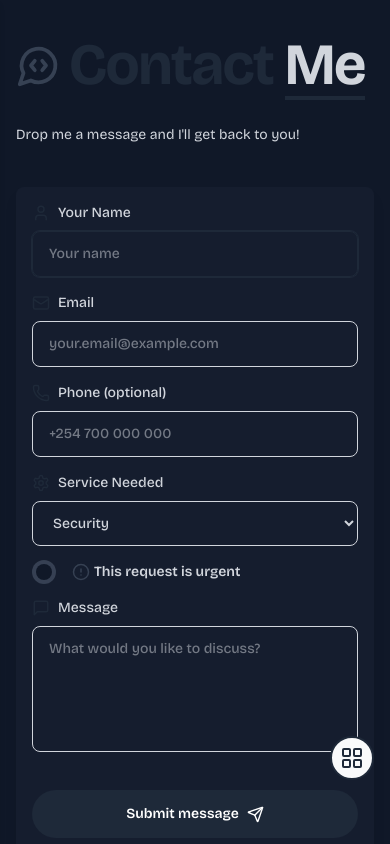
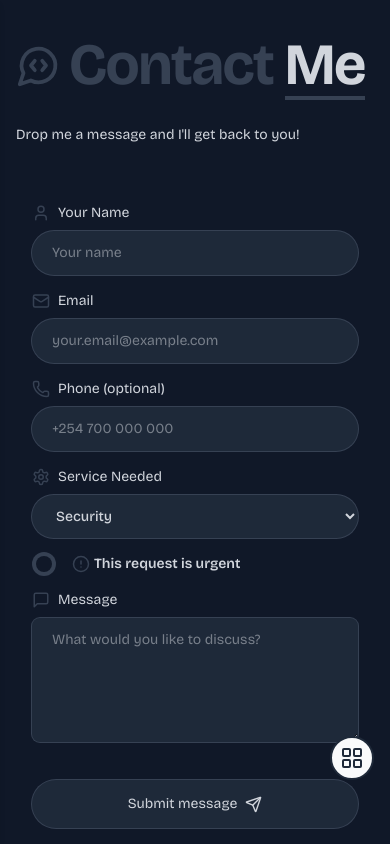
Before and after one commit to cmotanya/dev-portfolio, a Next.js app: page /contact in a window 390 px wide. Shown: the top 844 px of the page. Built offline with nearby package versions, Linux system fonts and the light colour scheme.

Commit message:
refactor: Update styling in About, Contact, and Projects components for improved visual consistency

```diff
--- a/app/about/page.tsx
+++ b/app/about/page.tsx
@@ -50,10 +50,10 @@ const About = () => {
           {" "}
           <FileUser size={45} className="text-secondary shrink-0 rotate-12" />
           <h1 className="text-6xl font-bold tracking-tight whitespace-nowrap">
-            <span className="text-primary">About </span>
+            <span className="text-secondary">About </span>
             <span className="relative">
               Me
-              <span className="bg-primary absolute right-0 bottom-0 h-1 w-full" />
+              <span className="bg-secondary absolute right-0 bottom-0 h-1 w-full" />
             </span>
           </h1>
         </div>
@@ -139,7 +139,7 @@ const About = () => {
             <Link
               type="button"
               href={"/contact"}
-              className="bg-primary ring ring-secondary inline-block rounded-full px-8 py-3 font-semibold transition-all duration-300 ease-in-out hover:-translate-y-1 md:font-normal"
+              className="bg-primary ring-secondary inline-block rounded-full px-8 py-3 font-semibold ring transition-all duration-300 ease-in-out hover:-translate-y-1 md:font-normal"
             >
               {" "}
               Schedule a Consultation
--- a/app/contact/page.tsx
+++ b/app/contact/page.tsx
@@ -189,15 +189,15 @@ function Contact() {
                 className="text-secondary shrink-0"
               />
               <h1 className="text-[3.65rem] font-bold tracking-tight whitespace-nowrap">
-                <span className="text-primary">Contact </span>
+                <span className="text-secondary">Contact </span>
                 <span className="relative">
                   Me
-                  <span className="bg-primary absolute right-0 bottom-0 h-1 w-full" />
+                  <span className="bg-secondary absolute right-0 bottom-0 h-1 w-full" />
                 </span>
               </h1>
             </div>
 
-            <p className="text-textColor/70 mt-4">
+            <p className="mt-4">
               Drop me a message and I&apos;ll get back to you!
             </p>
           </Fade>
@@ -265,15 +265,12 @@ function Contact() {
               method="post"
               onSubmit={handleSubmit(onSubmit)}
               noValidate
-              className="bg-secondary/15 flex flex-col gap-4 rounded-lg p-4 shadow-lg md:gap-6"
+              className="flex flex-col gap-4 p-4 md:gap-6"
             >
               {/* Name Input Field */}
               <div className="space-y-2">
-                <label
-                  htmlFor="name"
-                  className="flex items-center gap-2 font-medium"
-                >
-                  <User size={18} className="text-primary" />
+                <label htmlFor="name" className="flex items-center gap-2">
+                  <User size={18} className="text-secondary" />
                   Your Name
                 </label>
                 <div className="relative">
@@ -288,10 +285,8 @@ function Contact() {
                     aria-describedby="name-error"
                     autoFocus={true}
                     className={cn(
-                      "text-textColor/60 autofill:text-textColor/70 w-full rounded-lg border px-4 py-3 font-medium transition-all focus:outline-none",
-                      errors.name
-                        ? "border-red-300 bg-red-50 focus:border-red-500 focus:ring focus:ring-red-200"
-                        : "focus:border-primary focus:ring-primary border-gray-300 focus:ring-1",
+                      "ring-secondary bg-primary w-full rounded-full px-5 py-3 ring transition-all focus:outline-none",
+                      errors.name ? "ring-red-500" : "focus:ring-secondary",
                       submissionStatus === "submitting"
                         ? "pointer-events-none"
                         : "",
@@ -303,7 +298,7 @@ function Contact() {
                     <span
                       id="name-error"
                       role="alert"
-                      className="-mt-1 flex items-center gap-1 text-sm font-medium text-red-500"
+                      className="-mt-1 flex items-center gap-1 text-sm font-medium text-red-500 md:text-xs"
                     >
                       <AlertCircle size={14} />
                       {errors.name.message}
@@ -314,11 +309,8 @@ function Contact() {
 
               {/* Email Input Field */}
               <div className="space-y-2">
-                <label
-                  htmlFor="email"
-                  className="flex items-center gap-2 font-medium"
-                >
-                  <Mail size={18} className="text-primary" />
+                <label htmlFor="email" className="flex items-center gap-2">
+                  <Mail size={18} className="text-secondary" />
                   Email
                 </label>
                 <div className="relative">
@@ -332,10 +324,8 @@ function Contact() {
                     placeholder="your.email@example.com"
                     autoComplete="email"
                     className={cn(
-                      "text-textColor/60 autofill:text-textColor/70 w-full rounded-lg border px-4 py-3 font-medium transition-all focus:outline-none",
-                      errors.email
-                        ? "border-red-300 bg-red-50 focus:border-red-500 focus:ring focus:ring-red-200"
-                        : "focus:border-primary focus:ring-primary border-gray-300 focus:ring-1",
+                      "ring-secondary bg-primary w-full rounded-full px-5 py-3 ring transition-all focus:outline-none",
+                      errors.email ? "ring-red-500" : "focus:ring-secondary",
                       submissionStatus === "submitting"
                         ? "pointer-events-none"
                         : "",
@@ -347,7 +337,7 @@ function Contact() {
                     <span
                       role="alert"
                       id="email-error"
-                      className="-mt-1 flex items-center gap-1 text-sm font-medium text-red-500"
+                      className="-mt-1 flex items-center gap-1 text-sm font-medium text-red-500 md:text-xs"
                     >
                       <AlertCircle size={14} />
                       {errors.email.message}
@@ -358,11 +348,8 @@ function Contact() {
 
               {/* Mobile Input (optional) */}
               <div className="space-y-2">
-                <label
-                  htmlFor="mobile"
-                  className="flex items-center gap-2 font-medium"
-                >
-                  <Phone size={18} className="text-primary" />
+                <label htmlFor="mobile" className="flex items-center gap-2">
+                  <Phone size={18} className="text-secondary" />
                   Phone (optional)
                 </label>
                 <div className="relative">
@@ -377,10 +364,8 @@ function Contact() {
                     title="Format: 700-000-000"
                     placeholder="+254 700 000 000"
                     className={cn(
-                      "text-textColor/60 autofill:text-textColor/70 w-full rounded-lg border px-4 py-3 font-medium transition-all focus:outline-none",
-                      errors.mobile
-                        ? "border-red-300 bg-red-50 focus:border-red-500 focus:ring focus:ring-red-200"
-                        : "focus:border-primary focus:ring-primary border-gray-300 focus:ring-1",
+                      "ring-secondary bg-primary w-full rounded-full px-5 py-3 ring transition-all focus:outline-none",
+                      errors.mobile ? "ring-red-500" : "focus:ring-secondary",
                       submissionStatus === "submitting"
                         ? "pointer-events-none"
                         : "",
@@ -405,9 +390,9 @@ function Contact() {
               <div className="space-y-2">
                 <label
                   htmlFor="serviceType"
-                  className="flex items-center gap-2 font-medium"
+                  className="flex items-center gap-2"
                 >
-                  <Settings size={18} className="text-primary" />
+                  <Settings size={18} className="text-secondary" />
                   Service Needed
                 </label>
                 <select
@@ -417,10 +402,8 @@ function Contact() {
                   aria-invalid={errors.serviceType ? "true" : "false"}
                   aria-describedby="service-type-error"
                   className={cn(
-                    "text-textColor/70 relative w-full rounded-lg border px-4 py-3 font-medium transition-all after:absolute after:inset-0 after:z-50 after:size-5 after:content-['>'] focus:outline-none",
-                    errors.serviceType
-                      ? "border-red-300 bg-red-50 focus:border-red-500 focus:ring focus:ring-red-200"
-                      : "focus:border-primary focus:ring-primary border-gray-300 focus:ring-1",
+                    "bg-primary relative w-full rounded-full px-5 py-3 font-medium ring transition-all focus:outline-none",
+                    errors.serviceType ? "ring-red-500" : "ring-secondary",
                     submissionStatus === "submitting"
                       ? "pointer-events-none"
                       : "",
@@ -453,11 +436,8 @@ function Contact() {
 
               {/* Message textarea field */}
               <div className="space-y-2">
-                <label
-                  htmlFor="textarea"
-                  className="flex items-center gap-2 font-medium"
-                >
-                  <MessageSquare size={18} className="text-primary" />
+                <label htmlFor="textarea" className="flex items-center gap-2">
+                  <MessageSquare size={18} className="text-secondary" />
                   Message
                 </label>
                 <div className="relative">
@@ -471,10 +451,8 @@ function Contact() {
                     aria-describedby="textarea-error"
                     placeholder="What would you like to discuss?"
                     className={cn(
-                      "text-textColor/60 autofill:text-textColor/70 w-full resize-none rounded-lg border px-4 py-3 font-medium transition-all focus:outline-none",
-                      errors.textarea
-                        ? "border-red-300 bg-red-50 focus:border-red-500 focus:ring focus:ring-red-200"
-                        : "focus:border-primary focus:ring-primary border-gray-300 focus:ring-1",
+                      "ring-secondary bg-primary w-full rounded-lg px-5 py-3 ring transition-all focus:outline-none",
+                      errors.textarea ? "ring-red-500" : "focus:ring-secondary",
                       submissionStatus === "submitting"
                         ? "pointer-events-none"
                         : "",
@@ -486,7 +464,7 @@ function Contact() {
                     <span
                       role="alert"
                       id="textarea-error"
-                      className="-mt-3 flex items-center gap-1 text-sm font-medium text-red-500"
+                      className="-mt-2 flex items-center gap-1 text-sm font-medium text-red-500 md:text-xs"
                     >
                       <AlertCircle size={14} />
                       {errors.textarea.message}
@@ -504,12 +482,12 @@ function Contact() {
                   isDelayAfterSuccess
                 }
                 className={cn(
-                  "disabled:bg-primary/50 mt-4 inline-flex cursor-pointer items-center justify-center gap-2 rounded-full p-3.5 font-semibold text-white transition-all md:ml-auto md:w-fit",
+                  "disabled:bg-primary/50 disabled:text-text/40 mt-4 inline-flex cursor-pointer items-center justify-center gap-2 rounded-full p-3.5 transition-all md:ml-auto",
                   isSubmitting
                     ? "bg-primary/50"
                     : Object.keys(errors).length > 0 || isDelayAfterSuccess
-                      ? "bg-primary/50 pointer-events-none select-none"
-                      : "bg-primary",
+                      ? "bg-primary/50 cursor-not-allowed select-none"
+                      : "bg-primary ring-secondary ring",
                 )}
               >
                 {submissionStatus === "submitting" ? (
@@ -523,11 +501,7 @@ function Contact() {
               </button>
 
               {/* Remaining Submission Count */}
-              <p
-                className={cn(
-                  "text-bold text-primary mt-2 text-center text-xs font-semibold",
-                )}
-              >
+              <p className={cn("text-xs-sm mt-2 text-center")}>
                 {countSubmissions <= 0
                   ? "Daily submission limit reached"
                   : `${countSubmissions} of ${SUBMISSION_LIMIT} submissions available today`}
--- a/app/projects/page.tsx
+++ b/app/projects/page.tsx
@@ -16,12 +16,11 @@ const Projects = () => {
           <div className="flex items-center gap-4 whitespace-nowrap">
             <FolderCode size={45} className="text-secondary shrink-0" />
             <h1 className="text-6xl leading-tight font-bold tracking-tight md:text-7xl">
-              <span className="text-primary">My</span>{" "}
               <span className="relative">
-                {" "}
-                Project
-                <span className="bg-primary absolute right-0 bottom-0 h-1 w-full"></span>
-              </span>
+                My
+                <span className="bg-secondary absolute right-0 bottom-0 h-1 w-full" />
+              </span>{" "}
+              <span className="text-secondary"> Project</span>
             </h1>
           </div>
         </Fade>
```
